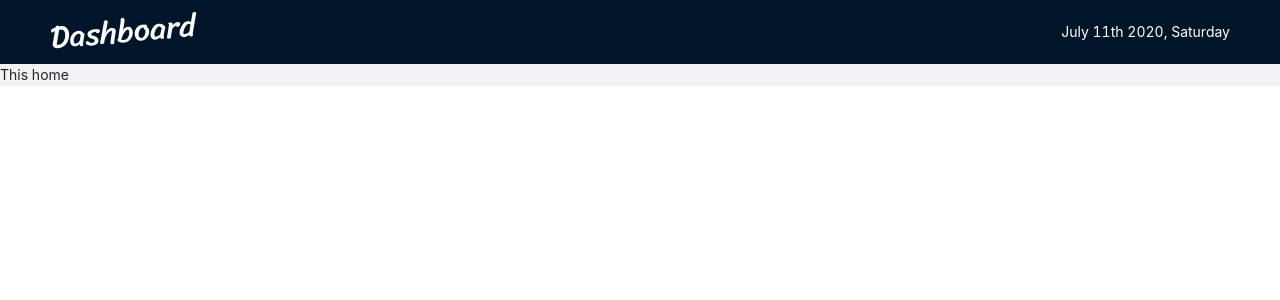
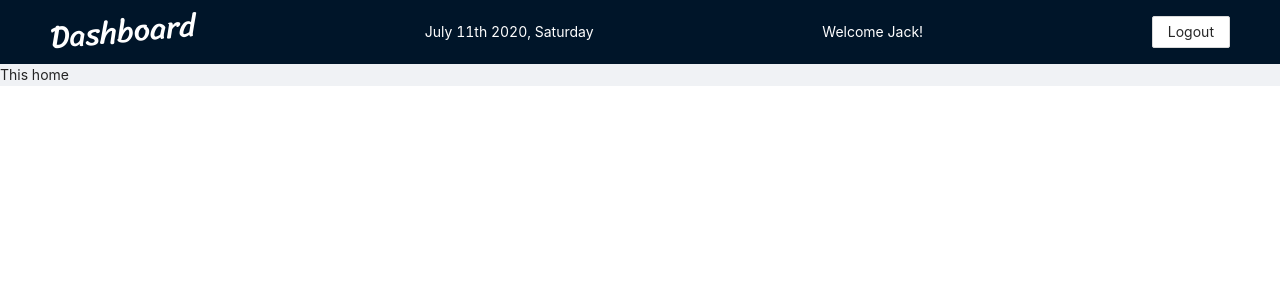
Before and after one commit to willemverbuyst/dashboard-front-typescript, a React (Create React App) app: page / in a window 1280 px wide. Shown: the top 300 px of the page. Built offline with nearby package versions, Linux system fonts and the light colour scheme.

Commit message:
Add login/out btn to header (hard-coded)

```diff
--- a/src/components/BarAtTheTop.tsx
+++ b/src/components/BarAtTheTop.tsx
@@ -1,5 +1,7 @@
 import React from 'react';
 import { Link } from 'react-router-dom';
+import LoginButton from './LoginButton';
+import LogoutButton from './LogoutButton';
 import moment from 'moment';
 import { Layout } from 'antd';
 
@@ -10,6 +12,21 @@ const renderDate = () => {
 };
 
 export default function BarAtTheTop() {
+  const student: string = 'Jack';
+  const teacher: string = '';
+
+  const renderLoginLogout = () => {
+    return student || teacher ? <LogoutButton /> : <LoginButton />;
+  };
+
+  const renderWelcome = () => {
+    return student ? (
+      <div>Welcome {student}!</div>
+    ) : teacher ? (
+      <div>Welcome {teacher}!</div>
+    ) : null;
+  };
+
   return (
     <Header
       style={{
@@ -32,6 +49,8 @@ export default function BarAtTheTop() {
         Dashboard
       </Link>
       {renderDate()}
+      {renderWelcome()}
+      {renderLoginLogout()}
     </Header>
   );
 }
```
